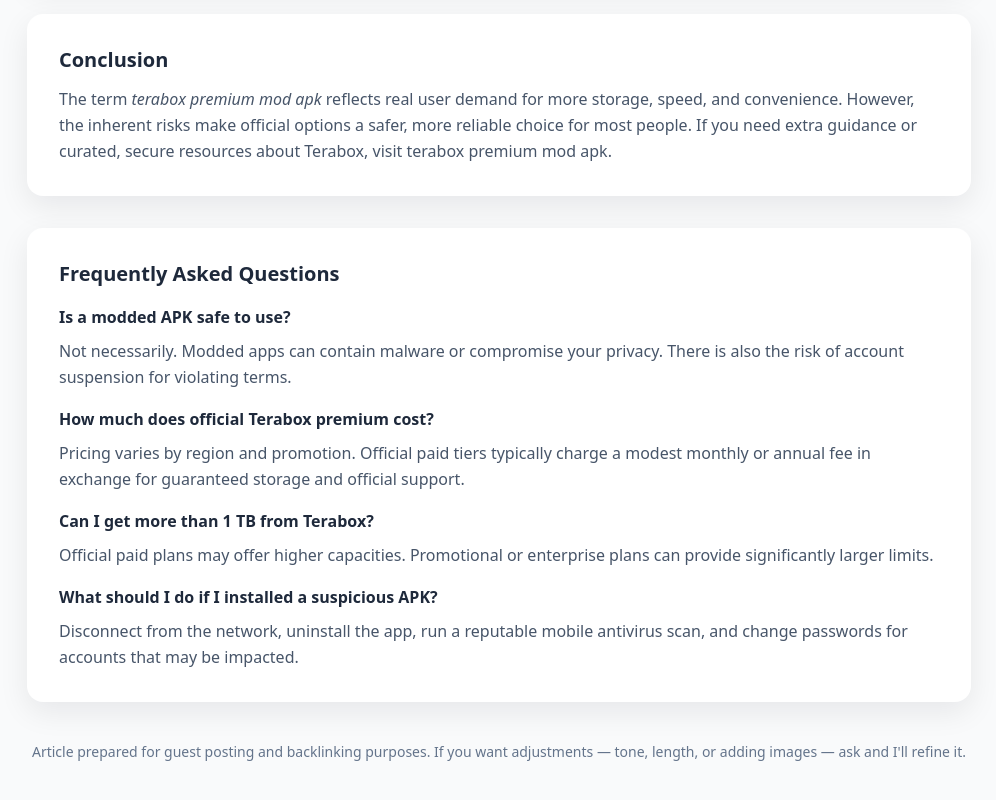
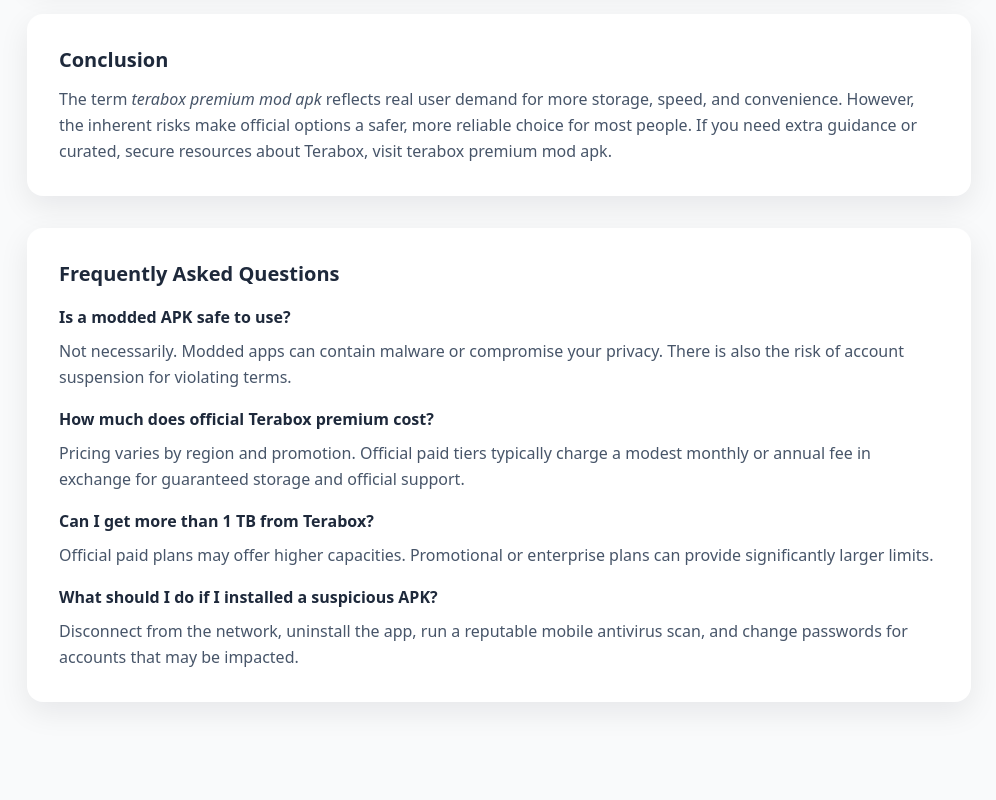
Before and after one commit to az67insiderz/teraboxmodapk, a plain HTML site: page index.html in a window 1280 px wide. Shown: the part 1811-2611 px from the top of the page, without its empty margins (141-1137 px from the left). Drawn offline with nearby package versions, Linux system fonts and the light colour scheme.

Commit message:
Update index.html

```diff
--- a/index.html
+++ b/index.html
@@ -179,7 +179,6 @@
     </section>
 
     <footer class="mt-10 text-sm text-slate-500 text-center">
-      <p>Article prepared for guest posting and backlinking purposes. If you want adjustments — tone, length, or adding images — ask and I'll refine it.</p>
     </footer>
   </main>
 
```
